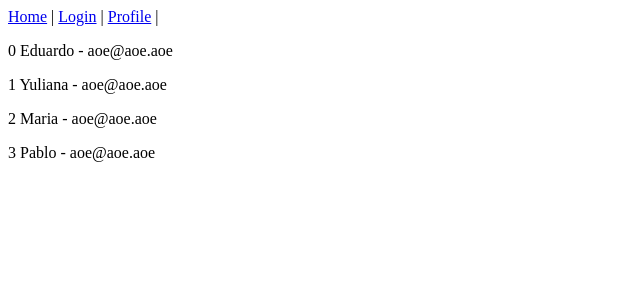
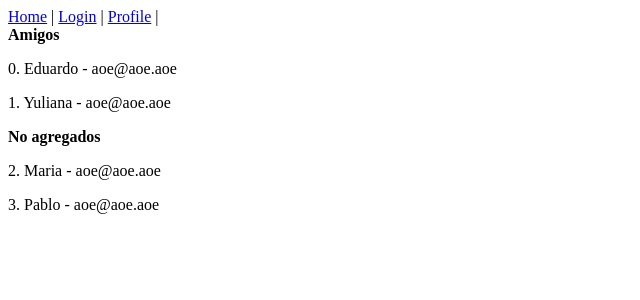
Before and after one commit to angelvargas/platziangular6, an Angular app: page / in a window 1280 px wide. Shown: the top 300 px of the page, without its empty margins (0-640 px from the left). Built offline with nearby package versions, Linux system fonts and the light colour scheme.

Commit message:
list of users

```diff
--- a/src/app/home/home.component.html
+++ b/src/app/home/home.component.html
@@ -1,3 +1,14 @@
-<p *ngFor="let user of friends;let i = index" >
-  {{i}} {{user.nick}} - {{user.email}}
-</p>
+<br>
+<b>Amigos</b>
+<ng-container *ngFor="let user of friends;let i = index">
+  <p *ngIf="user.friend">
+    {{i}}. {{user.nick}} - {{user.email}}
+  </p>
+</ng-container>
+
+<b>No agregados</b>
+<ng-container *ngFor="let user of friends;let i = index">
+  <p *ngIf="!user.friend">
+    {{i}}. {{user.nick}} - {{user.email}}
+  </p>
+</ng-container>
--- a/src/app/home/home.component.ts
+++ b/src/app/home/home.component.ts
@@ -34,14 +34,14 @@
       nick: 'Maria',
       age: 28,
       email: 'aoe@aoe.aoe',
-      friend: true,
+      friend: false,
       uid: 1
     }
     let usuario5: User = {
       nick: 'Pablo',
       age: 28,
       email: 'aoe@aoe.aoe',
-      friend: true,
+      friend: false,
       uid: 1
     }
 
```
